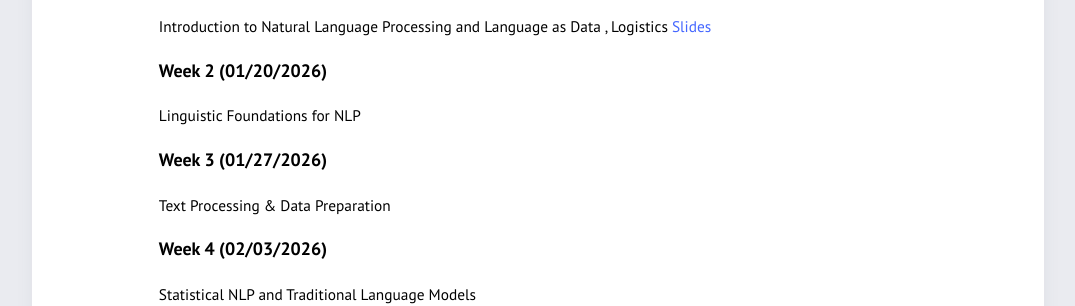
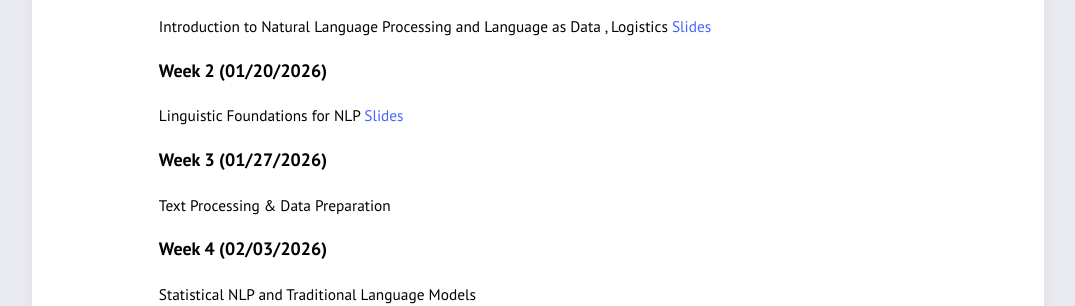
Before and after one commit to azirikly/nlu-gw26, a Jekyll site: the page built from syllabus.md, in a window 1280 px wide. Shown: the part 369-675 px from the top of the page, without its empty margins (102-1177 px from the left). Built offline with Jekyll 4.4.1, drawn with Linux system fonts in a browser that asks for light colours.

Commit message:
Add slides link for Week 2 in syllabus

```diff
--- a/syllabus.md
+++ b/syllabus.md
@@ -9,7 +9,7 @@ Tentative and may change based on how the class progresses
 Introduction to Natural Language Processing and Language as Data , Logistics [Slides](slides/Lecture 1_ Introduction.pdf)
 
 ### Week 2 (01/20/2026)
-Linguistic Foundations for NLP
+Linguistic Foundations for NLP [Slides](slides/Lecture2_ NLU_Zirikly.pdf)
 
 ### Week 3 (01/27/2026)
 Text Processing & Data Preparation
```
